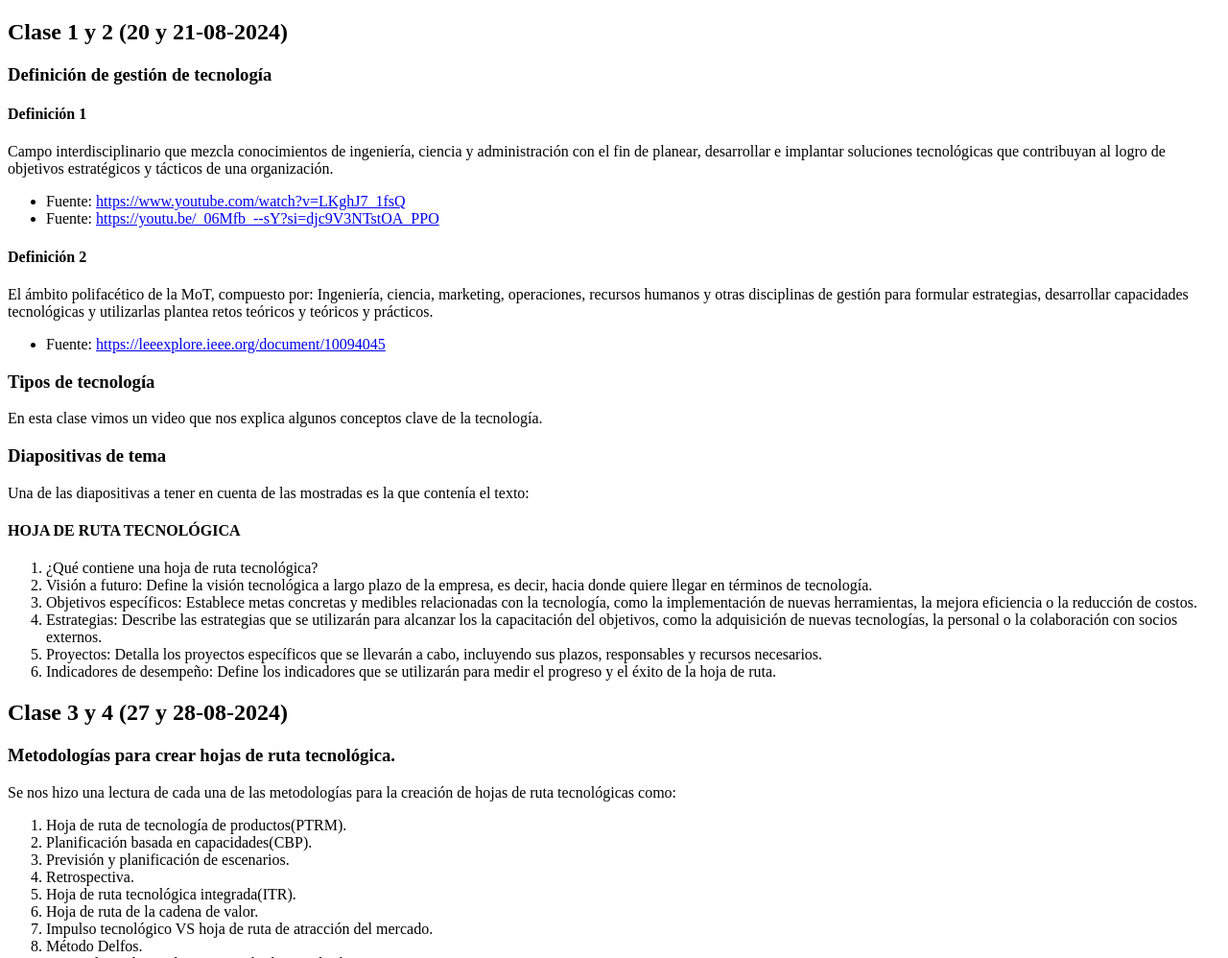
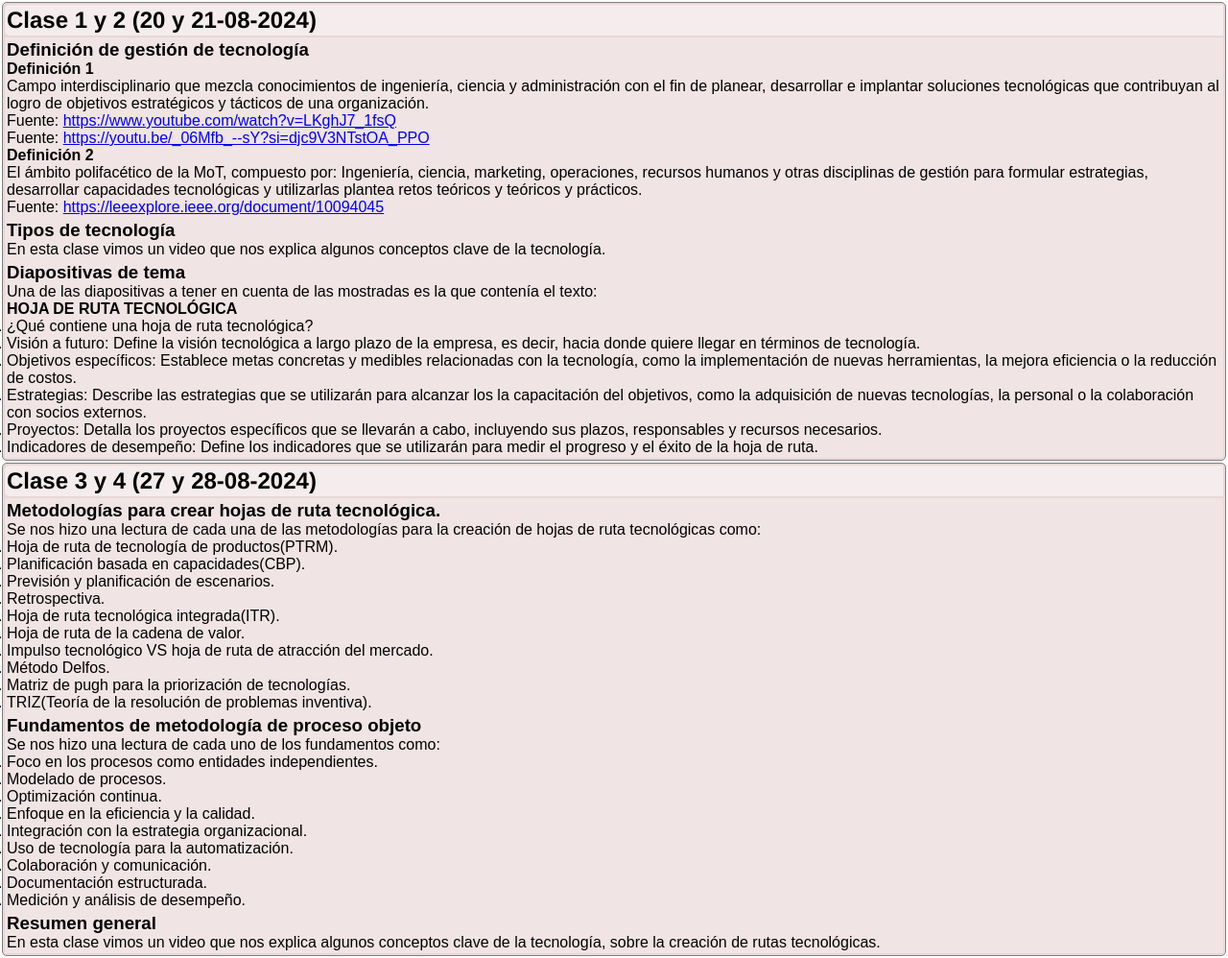
Before and after one commit to Sebasdroid98/gestiondetecnologia, a plain HTML site: page index.html in a window 1280 px wide. Shown: the top 998 px of the page at 96% size. Drawn offline with Linux system fonts and the light colour scheme.

Commit message:
Se agrega css inicial

```diff
--- /dev/null
+++ b/css/components.css
@@ -0,0 +1,4 @@
+* {
+    margin: 0;
+    padding: 0;
+}
--- /dev/null
+++ b/css/default.css
@@ -0,0 +1,32 @@
+* {
+    margin: 0;
+    padding: 0;
+    font-family: Arial, Helvetica, sans-serif;
+}
+
+:root {
+    --text-primary: black;
+    --text-secondary: gray;
+}
+
+.card {
+    border: 1px solid gray;
+    margin: 2px;
+    padding: 2px;
+    border-radius: 5px;
+    background-color: rgba(212, 178, 178, 0.514);
+}
+
+.card .title {
+    font-family: 'Franklin Gothic Medium', 'Arial Narrow', Arial, sans-serif;
+    padding: 2px;
+    margin-bottom: 2px;
+    background-color: rgba(255, 255, 255, 0.555);
+    border-top-left-radius: 5px;
+    border-bottom-left-radius: 5px;
+}
+
+.card .section {
+    padding: 2px;
+    background-color: rgba(255, 255, 255, 0.322);
+}
--- a/index.html
+++ b/index.html
@@ -4,11 +4,13 @@
     <meta charset="UTF-8">
     <meta name="viewport" content="width=device-width, initial-scale=1.0">
     <title>Gestión de tecnología</title>
+    <link rel="stylesheet" href="css/default.css">
+    <link rel="stylesheet" href="css/components.css">
 </head>
 <body>
-    <section>
-        <h1>Clase 1 y 2 (20 y 21-08-2024)</h1>
-        <article>
+    <section class="card">
+        <h1 class="title">Clase 1 y 2 (20 y 21-08-2024)</h1>
+        <article class="section">
             <h3>Definición de gestión de tecnología</h3>
 
             <h4>Definición 1</h4>
@@ -23,13 +25,13 @@
                 <li>Fuente: <a href="https://leeexplore.ieee.org/document/10094045" target="_blank" rel="noopener noreferrer">https://leeexplore.ieee.org/document/10094045</a></li>
             </ul>
         </article>
-        <article>
+        <article class="section">
             <h3>Tipos de tecnología</h3>
             <p>
                 En esta clase vimos un video que nos explica algunos conceptos clave de la tecnología.
             </p>
         </article>
-        <article>
+        <article class="section">
             <h3>Diapositivas de tema</h3>
             <p>
                 Una de las diapositivas a tener en cuenta de las mostradas es la que contenía el texto:
@@ -57,9 +59,9 @@
             </ol>
         </article>
     </section>
-    <section>
-        <h1>Clase 3 y 4 (27 y 28-08-2024)</h1>
-        <article>
+    <section class="card">
+        <h1 class="title">Clase 3 y 4 (27 y 28-08-2024)</h1>
+        <article class="section">
             <h3>Metodologías para crear hojas de ruta tecnológica.</h3>
             <p>Se nos hizo una lectura de cada una de las metodologías para la creación de hojas de ruta tecnológicas como:</p>
             <ol>
@@ -75,7 +77,7 @@
                 <li>TRIZ(Teoría de la resolución de problemas inventiva).</li>
             </ol>
         </article>
-        <article>
+        <article class="section">
             <h3>Fundamentos de metodología de proceso objeto</h3>
             <p>Se nos hizo una lectura de cada uno de los fundamentos como:</p>
             <ol>
@@ -90,16 +92,16 @@
                 <li>Medición y análisis de desempeño.</li>
             </ol>
         </article>
-        <article>
+        <article class="section">
             <h3>Resumen general</h3>
             <p>
                 En esta clase vimos un video que nos explica algunos conceptos clave de la tecnología, sobre la creación de rutas tecnológicas.
             </p>
         </article>
     </section>
-    <section>
-        <h1>Clase 5 y 6 (03 y 04-09-2024)</h1>
-        <article>
+    <section class="card">
+        <h1 class="title">Clase 5 y 6 (03 y 04-09-2024)</h1>
+        <article class="section">
             <h3>Definición de gestión de tecnología</h3>
             <p>"Campo interdisciplinario que mezcla conocimientos de ingeniería, ciencia y administración con el fin de planear, desarrollar e implantar soluciones tecnológicas que contribuyan al logro de objetivos estratégicos y tácticos de una organización".</p>
             <h3>Clases de tecnología</h3>
```
